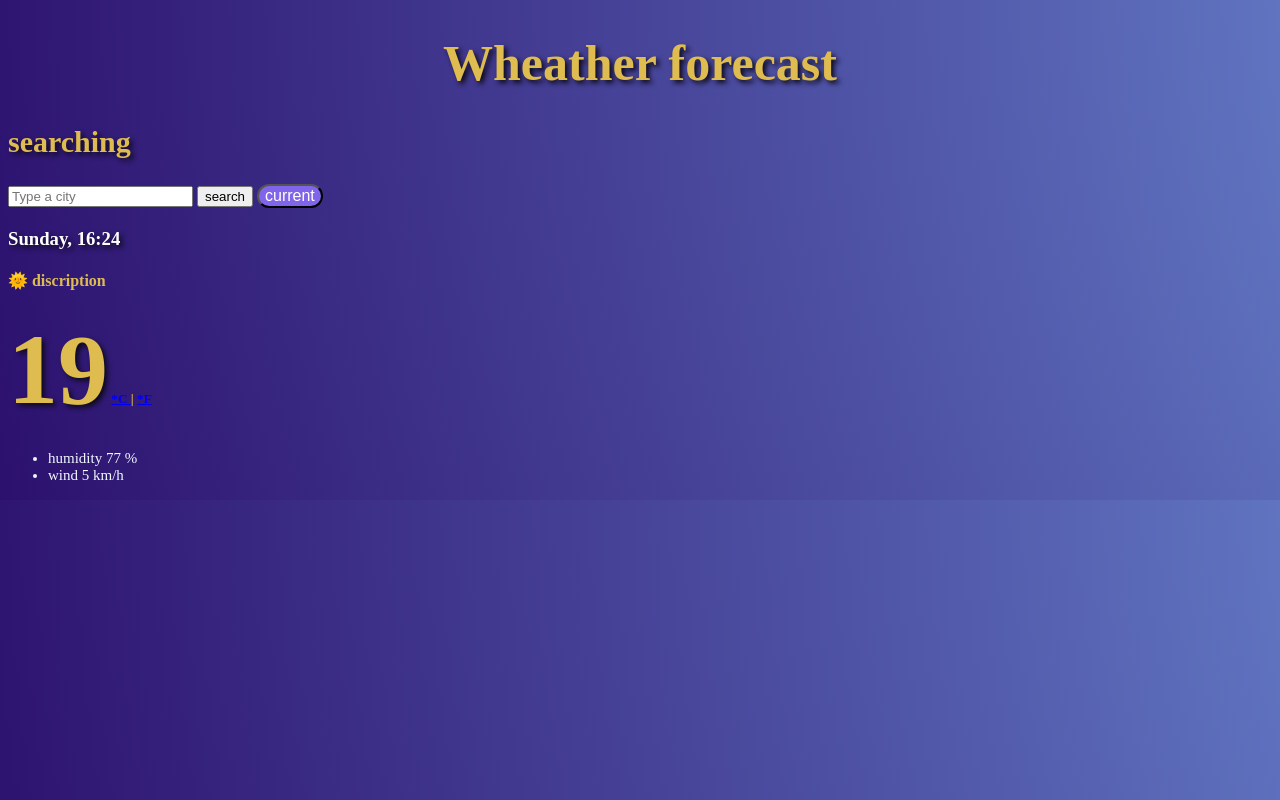
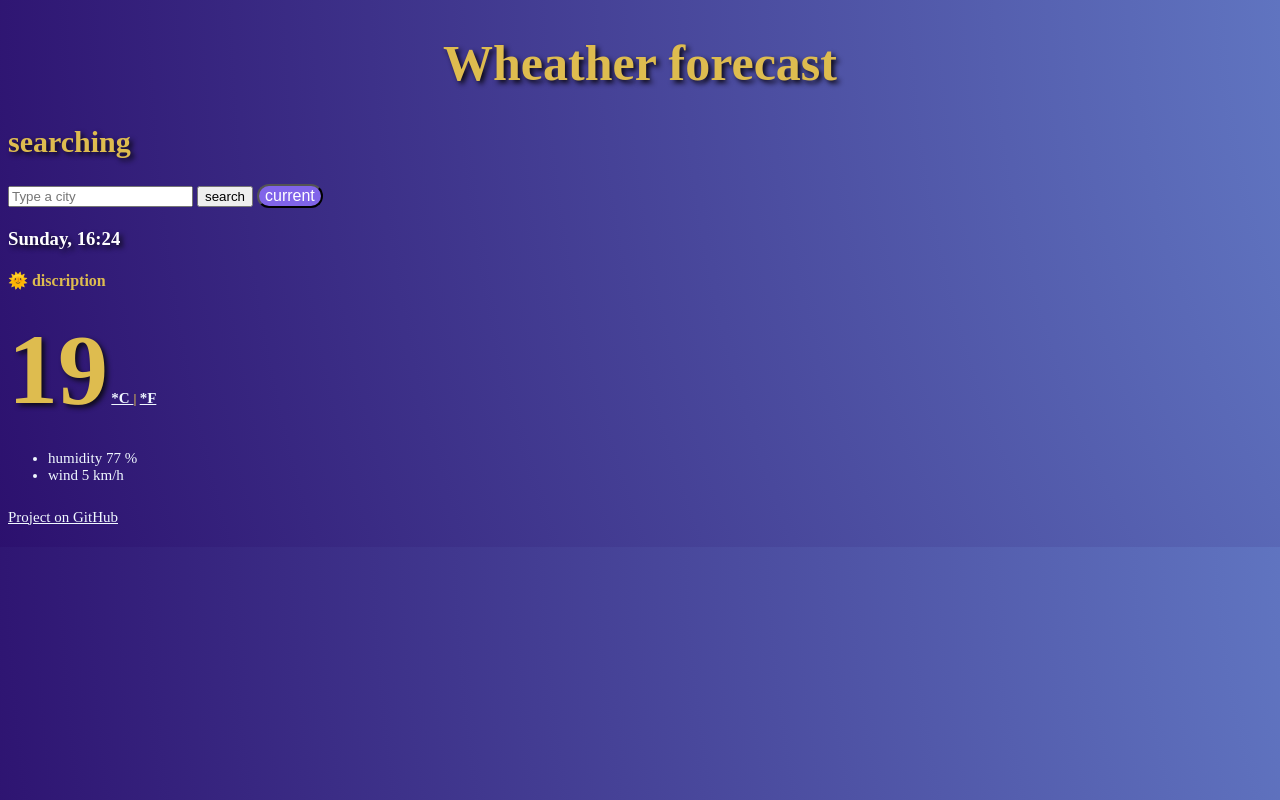
Before and after one commit to MartaPo82/Shecodes-week-6, a plain HTML site: page index.html in a window 1280 px wide. Drawn offline with nearby package versions, Linux system fonts and the light colour scheme.

Commit message:
added link

```diff
--- a/index.html
+++ b/index.html
@@ -45,6 +45,10 @@ searching
       </li>
     </ul>
 
+    <p>
+       <a href="https://github.com/MartaPo82/Shecodes-week-6/"> Project on GitHub </a>
+    </p>
+
 <script src="source/index.js"></script>
 
   </body>
--- a/source/style.css
+++ b/source/style.css
@@ -55,3 +55,7 @@ li {
 .discription {
   color: rgb(222, 188, 79);
 }
+a {
+  color: aliceblue;
+  font-size: 15px;
+}
```
